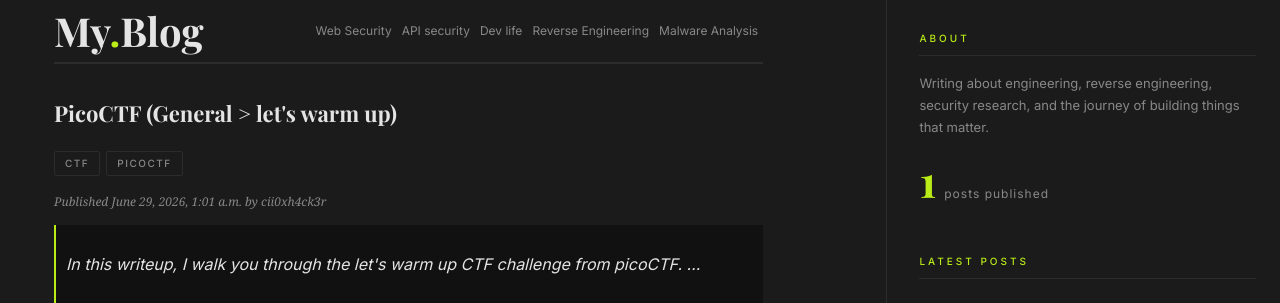
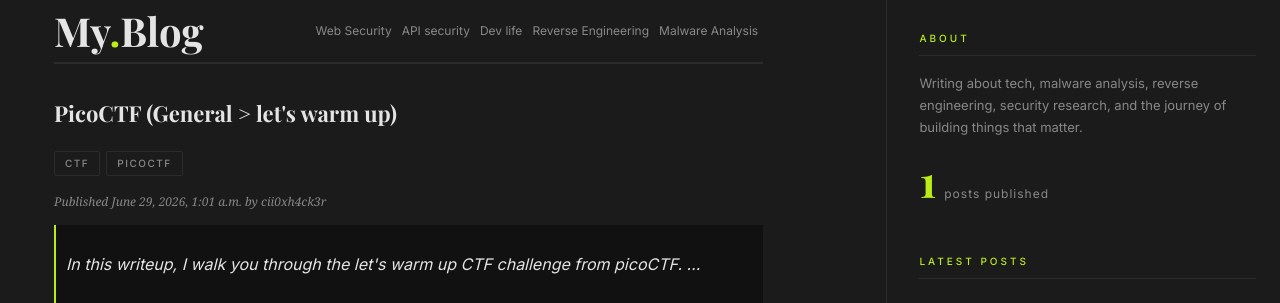
Before and after one commit to IamSila/blog_app, a Django app: page /blog/ in a window 1280 px wide. Shown: the top 303 px of the page. Run offline with Django 4.2, Linux system fonts and the light colour scheme; data comes from the database, SQL or seed files in the repository; data that the repository does not hold is empty; parts of the project's set-up code (start-up, migrations or seed data) failed here and were passed over.

Commit message:
updated about section

```diff
--- a/blog/templates/blog/base.html
+++ b/blog/templates/blog/base.html
@@ -16,7 +16,7 @@
     <div id="content">{% block content %} {% endblock %}</div>
     <div id="sidebar">
       <h2 class="sidebar-title">ABOUT</h2>
-      <p class="sidebar-bio">Writing about engineering, reverse engineering, security research, and the journey of building things that matter.</p>
+      <p class="sidebar-bio">Writing about tech, malware analysis, reverse engineering, security research, and the journey of building things that matter.</p>
       <div class="stat">
           <span class="stat-num">{% total_posts %}</span>
           <span class="stat-label">posts published</span>
```
